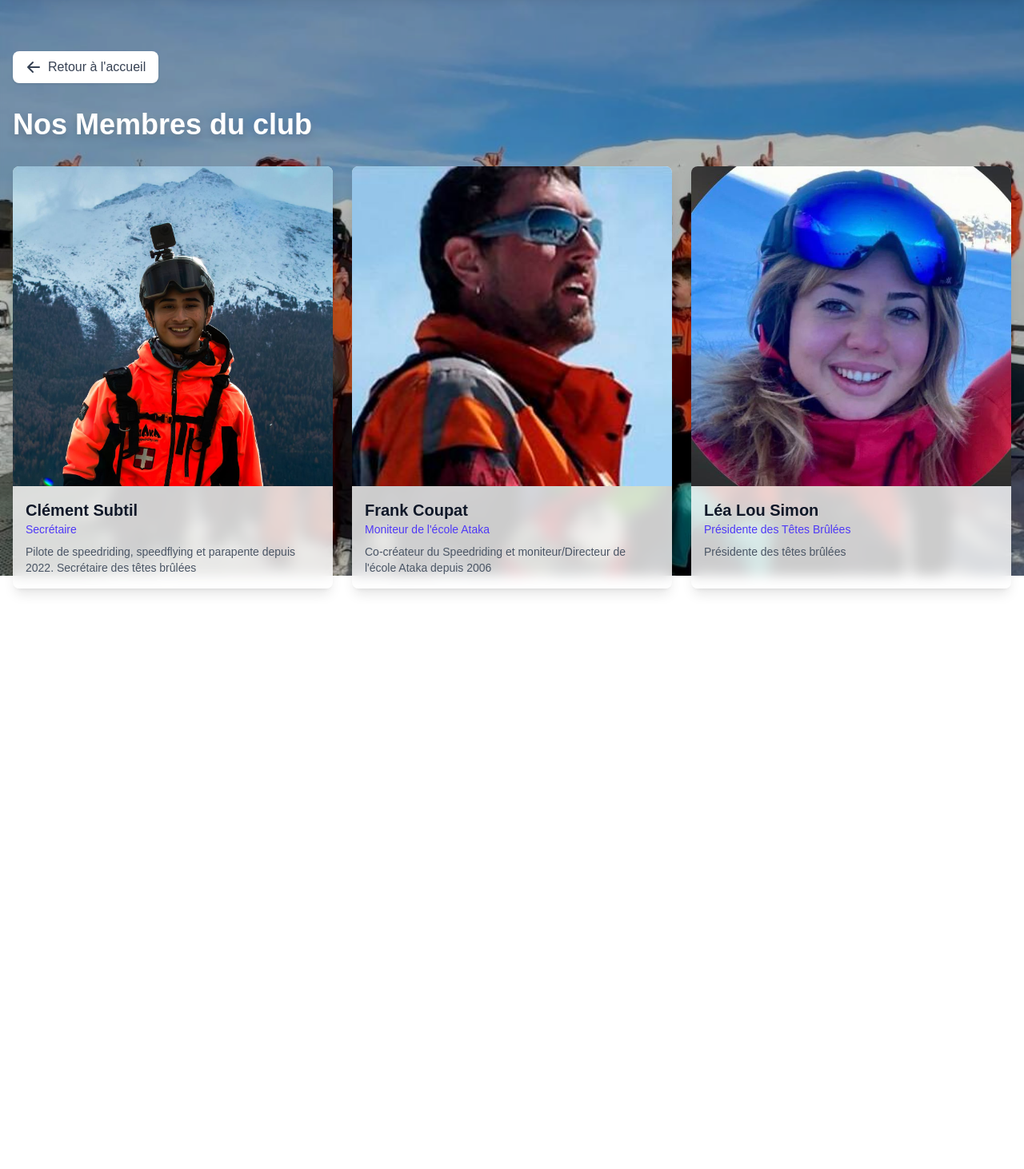
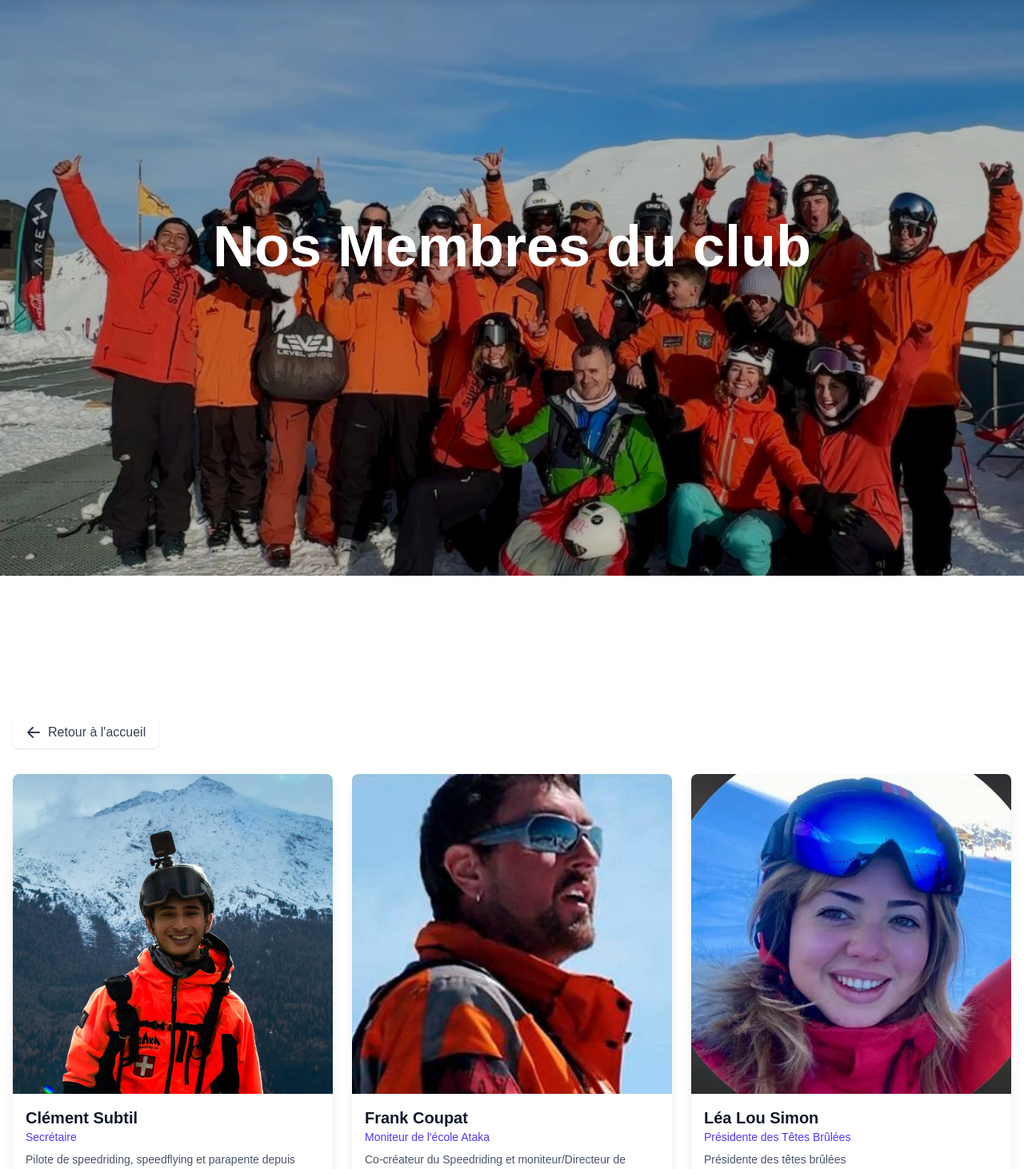
Before and after one commit to clementsbt/tetes-brulees, a Next.js app: page /membres in a window 1280 px wide. Shown: the part 80-1542 px from the top of the page at 80% size. Before the commit the page ends 880 px from the top, so only its background shows below. Built offline with nearby package versions, Linux system fonts and the light colour scheme; no server answers.

Commit message:
Add hero section animation to membres page

```diff
--- a/app/membres/page.tsx
+++ b/app/membres/page.tsx
@@ -42,6 +42,7 @@ export default function MembresPage() {
   const overlayOpacity = 0.25 + (0.35 * scrollProgress);
   const blurAmount = 2 * (1 - scrollProgress);
   const zoomScale = 1 + (scrollProgress * 0.15);
+  const heroOpacity = 1 - scrollProgress;
 
   return (
     <div className="min-h-screen">
@@ -69,14 +70,24 @@ export default function MembresPage() {
         />
       </div>
 
-      {/* Contenu principal */}
-      <div className="relative z-10 min-h-screen">
-        <div className="container mx-auto px-4 py-16">
-          <BackButton />
-
-          <h1 className="text-4xl font-bold text-white mb-8 drop-shadow-lg">
+      {/* Hero Section */}
+      <div className="relative z-10 h-screen flex items-center justify-center">
+        <div
+          className="text-center px-4 transition-opacity duration-300"
+          style={{ opacity: heroOpacity }}
+        >
+          <h1 className="text-6xl md:text-7xl font-bold text-white mb-6 drop-shadow-2xl">
             Nos Membres du club
           </h1>
+        </div>
+      </div>
+
+      {/* Contenu principal */}
+      <div className="relative z-10">
+        <div className="container mx-auto px-4 py-16">
+          <div className="mt-8">
+            <BackButton />
+          </div>
 
           <div className="grid grid-cols-1 md:grid-cols-2 lg:grid-cols-3 gap-6">
             {teamMembers.map((member) => (
```
